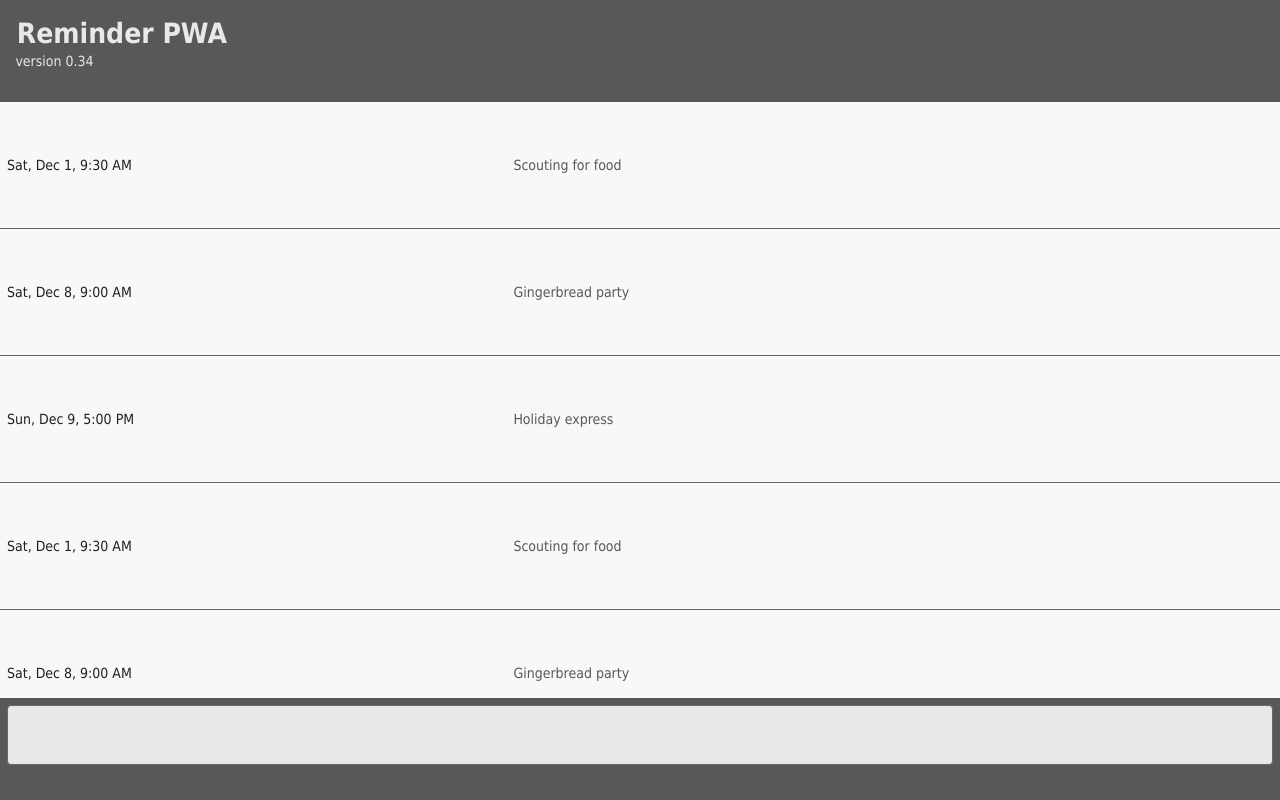
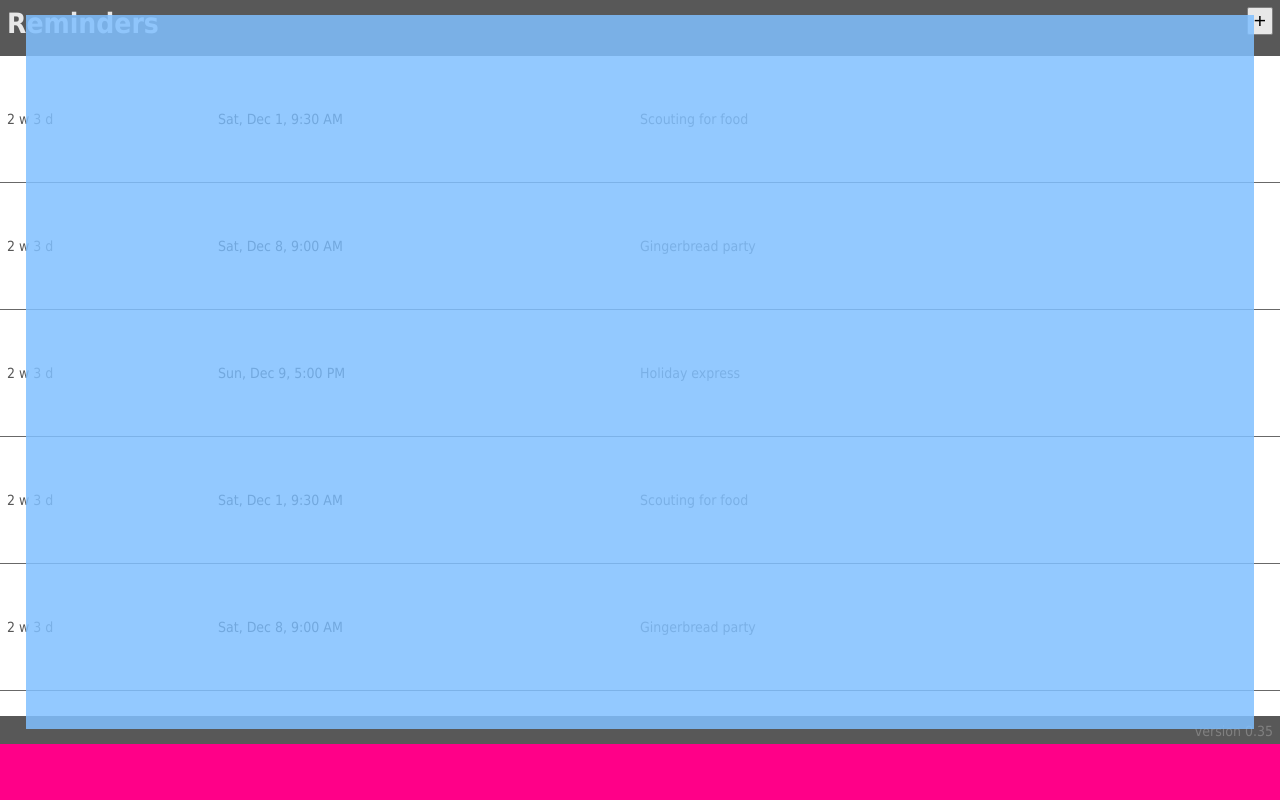
Before and after one commit to FFLAB/reminder-memongi-pwa, a plain HTML site: page index.html in a window 1280 px wide. Drawn offline with Linux system fonts and the light colour scheme.

Commit message:
add data box, fix sizing

```diff
--- a/css/styles.css
+++ b/css/styles.css
@@ -15,26 +15,34 @@ body {
 }
 
 main {
-  height: calc(var(--vh, 1vh) * 100);
+  position: relative;
+  height: calc(var(--vh, 0.7vh) * 100);
 }
 
 header {
-  padding: 1em;
-  height: 10%;
+  box-sizing: border-box;
+  height: 4em;
+  padding: 0.5em;
 }
 
-header h1,p {
-  margin: 0.1em;
+header h1 {
+  display: inline-block;
+  margin: 0;
+  font-size: 2em;
 }
 
-footer {
-  height: 10%;
+header #plus {
+  float: right;
+  border: 1px solid #808080;
+  border-radius: 2px;
+  background-color: #e8e8e8;
+  font-size: 1.5em;
 }
 
 #reminders-box {
-  height: 80%;
-  background-color: #eee;
+  height: calc(100% - 6em);
   overflow: hidden;
+  color: #000000;
 }
 
 #all-reminders {
@@ -43,12 +51,16 @@ footer {
 
 .reminder {
   display: grid;
-  grid-template-columns: 2fr 3fr;
+  grid-template-columns: 1fr 2fr 3fr;
   align-items: center;
   height: 8em;
   padding: 0.5em;
-  background-color: #f8f8f8;
+  background-color: #ffffff;
   border-bottom: 1px solid #686868;
+}
+
+.reminder .until {
+  color: #585858;
 }
 
 .reminder .date {
@@ -57,6 +69,17 @@ footer {
 
 .reminder .note {
   color: #585858;
+}
+
+footer {
+  box-sizing: border-box;
+  height: 2em;
+  padding: 0.5em;
+}
+
+#version {
+  float: right;
+  color: #808080;
 }
 
 #console-box {
@@ -71,3 +94,17 @@ footer {
   font-family: monosspace;
   overflow-y: scroll;
 }
+
+#gutter {
+  height: 56px;
+  background-color: #f08;
+}
+
+#data-box {
+  position: absolute;
+  top: 2%;
+  left: 2%;
+  width: 96%;
+  height: 96%;
+  background-color: rgba(128, 192, 255, 85%);
+}
--- a/index.html
+++ b/index.html
@@ -17,16 +17,21 @@
   <body>
     <main>
       <header>
-        <h1>Reminder PWA</h1>
-        <p id="version"></p>
+        <h1>Reminders</h1>
+        <input id="plus" type="button" value="+">
       </header>
       <div id="reminders-box">
         <div id="all-reminders">
         </div>
       </div>
       <footer>
+        <span id="version"></span>
       </footer>
+      <div id="data-box">
+      </div>
     </main>
+    <div id="gutter">
+    </div>
     <script>
       if("serviceWorker" in navigator) {
         navigator.serviceWorker.register("/reminder-pwa/sw.js")
--- a/js/app.js
+++ b/js/app.js
@@ -12,13 +12,13 @@ function captureConsoleLog(captureElem) {
   };
 }
 
-function addDebug(useDebug) {
-  const version = 0.34;
+function addDebug(showConsole) {
+  const version = 0.35;
 
-  if(useDebug) {
     const versionElem = document.getElementById("version");
     versionElem.innerHTML = "version " + version.toFixed(2);
 
+  if(showConsole) {
     const footer = document.querySelector("footer");
     var consoleBox = document.createElement("div");
     consoleBox.setAttribute("id", "console-box");
@@ -29,9 +29,10 @@ function addDebug(useDebug) {
 
 
 function fixVerticalHeight() {
+  const gutter = document.getElementById("gutter");
+
   function setVerticalHeight() {
-    const navBarHeight = 56;
-    let vh = (window.innerHeight - navBarHeight) * 0.01;
+    let vh = (window.innerHeight - gutter.clientHeight) * 0.01;
     document.documentElement.style.setProperty("--vh", `${vh}px`);
   }
 
@@ -122,6 +123,9 @@ function drawReminders(reminders, all) {
   reminders.forEach(function(reminder) {
     var reminderElem = document.createElement("div");
     reminderElem.setAttribute("class", "reminder");
+    var untilElem = document.createElement("div");
+    untilElem.setAttribute("class", "until");
+    untilElem.innerHTML = "2 w\n3 d";
     var dateElem = document.createElement("div");
     dateElem.setAttribute("class", "date");
     dateElem.innerHTML = reminder.date.toLocaleString("en-us", options);
@@ -130,13 +134,14 @@ function drawReminders(reminders, all) {
     noteElem.innerHTML = reminder.note;
 
     all.appendChild(reminderElem);
+    reminderElem.appendChild(untilElem);
     reminderElem.appendChild(dateElem);
     reminderElem.appendChild(noteElem);
   });
 }
 
 document.addEventListener("DOMContentLoaded", function() {
-  addDebug(true);
+  addDebug(false);
   fixVerticalHeight();
 
   const remindersBox = document.getElementById("reminders-box");
```
